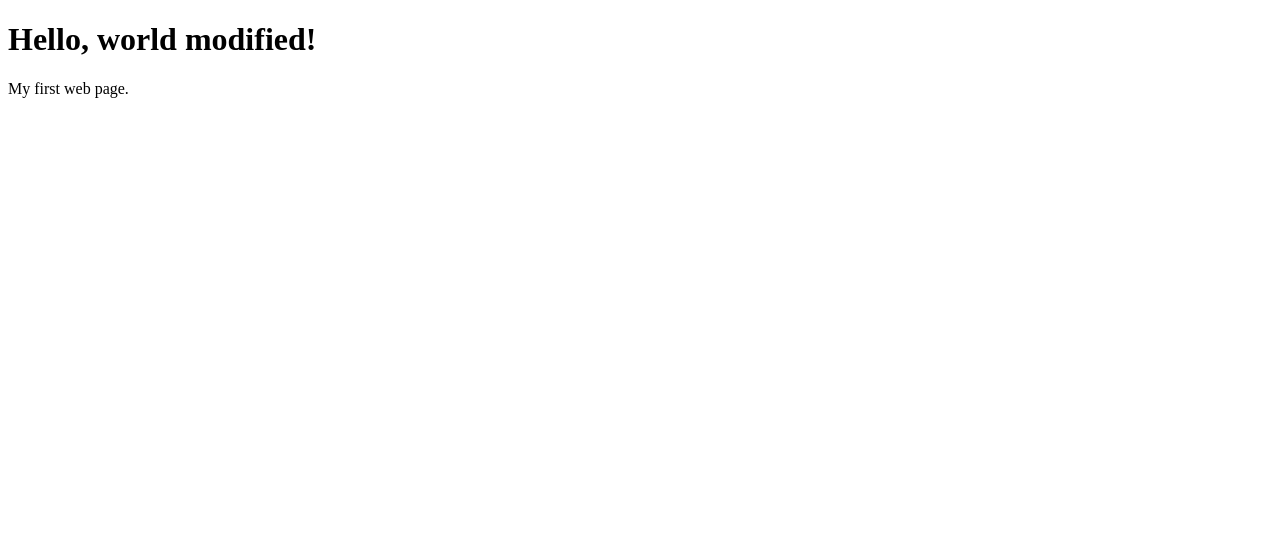
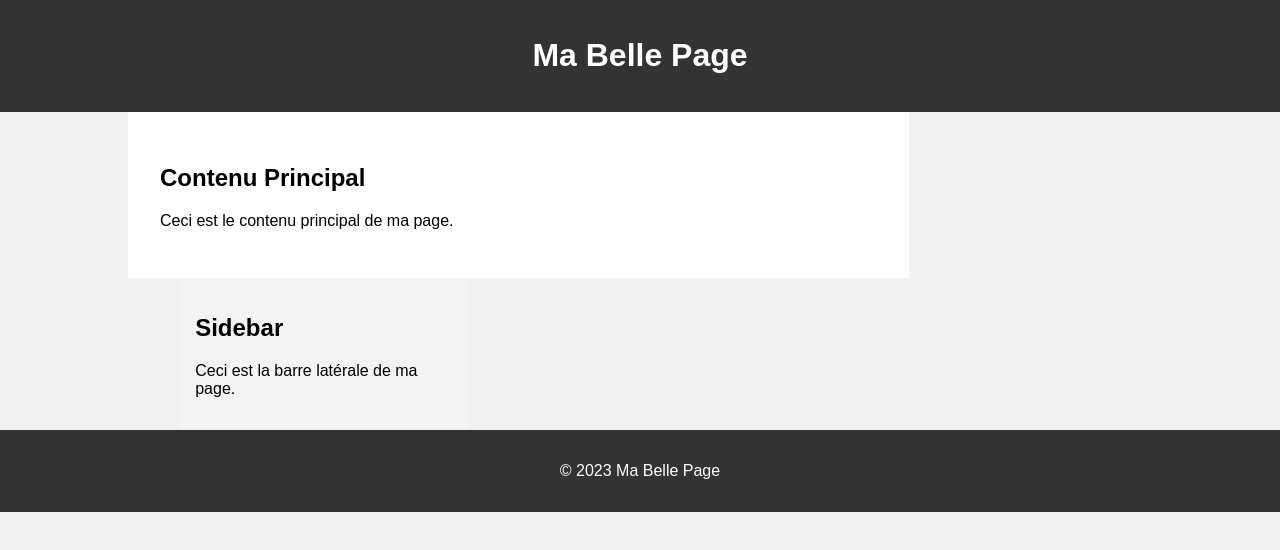
Before and after one commit to Redwan44Reze/Cloud, a plain HTML site: page index.html in a window 1280 px wide. Drawn offline with Linux system fonts and the light colour scheme.

Commit message:
Update index.html

```diff
--- a/index.html
+++ b/index.html
@@ -1,11 +1,70 @@
-<!doctype html>
-<html lang="en">
+<!DOCTYPE html>
+<html>
 <head>
-  <meta charset="utf-8">
-  <title>Hello, world modified!</title>
+<title>Ma Belle Page</title>
+<style>
+  body {
+    font-family: Arial, sans-serif;
+    background-color: #f2f2f2;
+    margin: 0;
+    padding: 0;
+  }
+  header {
+    background-color: #333;
+    color: #fff;
+    text-align: center;
+    padding: 1em 0;
+  }
+  h1 {
+    font-size: 2em;
+  }
+  .container {
+    width: 80%;
+    margin: 0 auto;
+    overflow: hidden;
+  }
+  .main {
+    background-color: #fff;
+    padding: 2em;
+    float: left;
+    width: 70%;
+  }
+  .sidebar {
+    background-color: #f4f4f4;
+    padding: 1em;
+    float: left;
+    width: 25%;
+    margin-left: 5%;
+  }
+  footer {
+    background-color: #333;
+    color: #fff;
+    text-align: center;
+    padding: 1em 0;
+    clear: both;
+  }
+</style>
 </head>
 <body>
-  <h1>Hello, world modified!</h1>
-  <p>My first web page.</p>
+
+<header>
+  <h1>Ma Belle Page</h1>
+</header>
+
+<div class="container">
+  <div class="main">
+    <h2>Contenu Principal</h2>
+    <p>Ceci est le contenu principal de ma page.</p>
+  </div>
+  <div class="sidebar">
+    <h2>Sidebar</h2>
+    <p>Ceci est la barre latérale de ma page.</p>
+  </div>
+</div>
+
+<footer>
+  <p>© 2023 Ma Belle Page</p>
+</footer>
+
 </body>
 </html>
```
